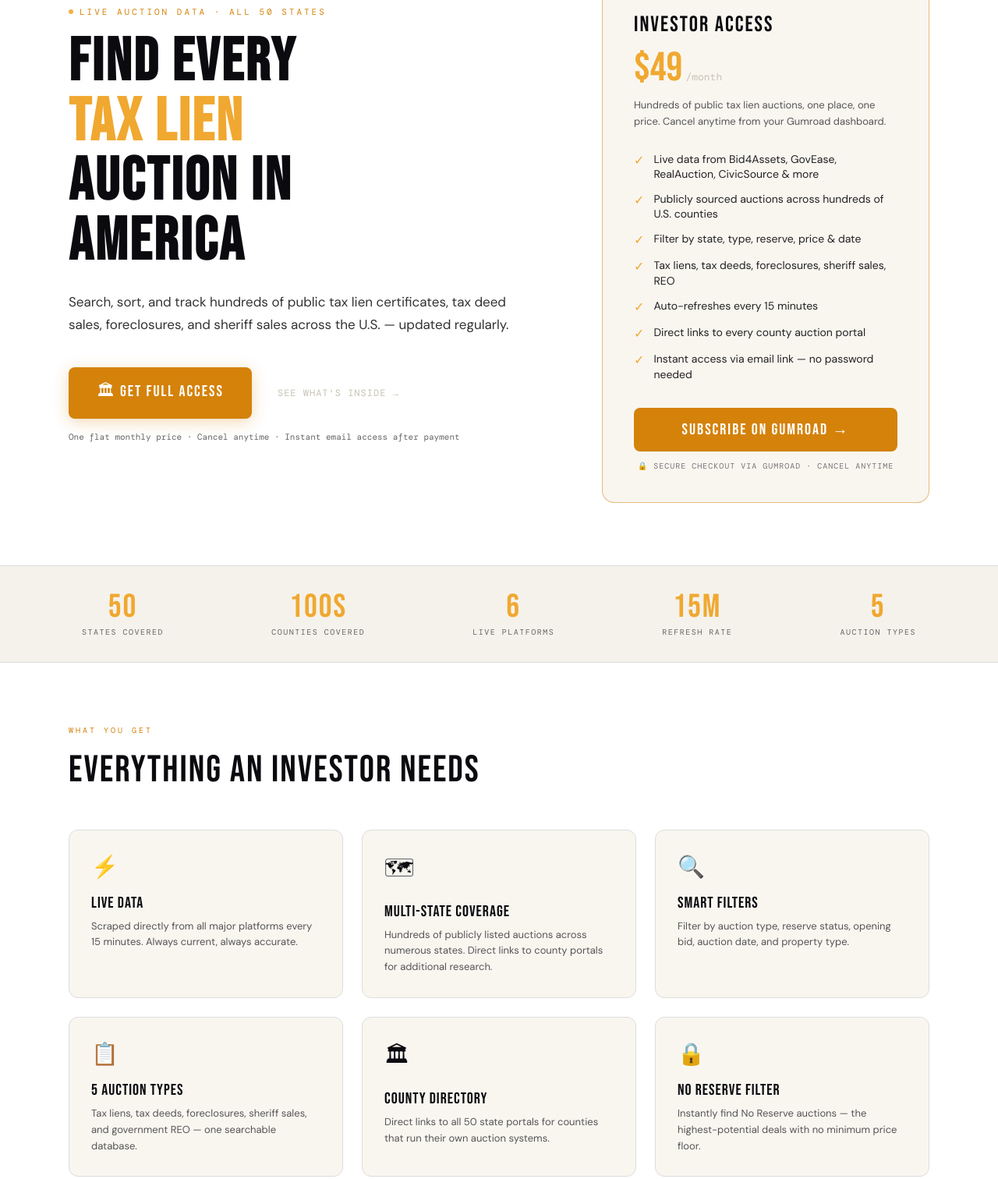
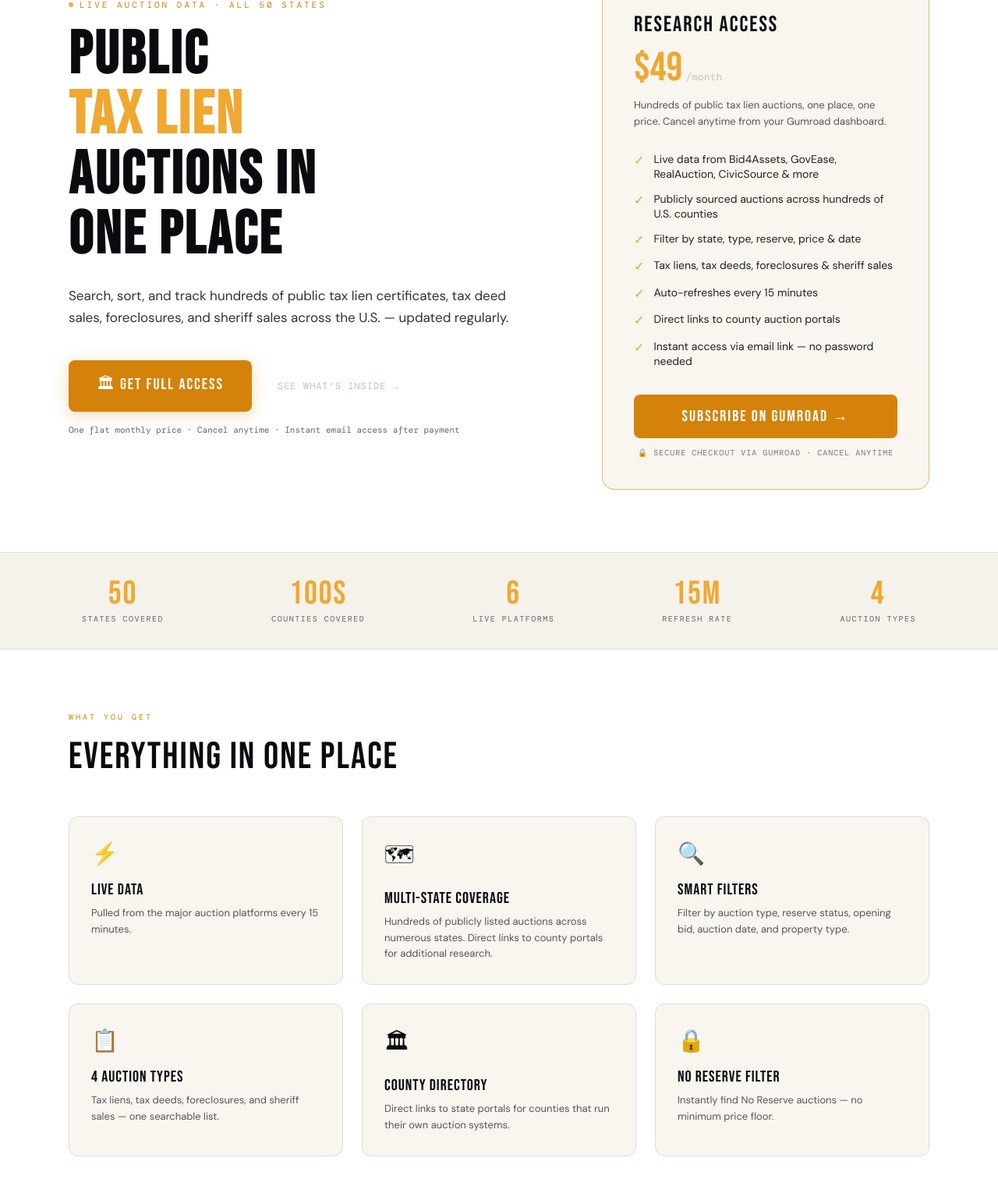
Before and after one commit to MisoPrettyStacks/Lein-auction-site-, a plain HTML site: page index.html in a window 1280 px wide. Shown: the part 242-1754 px from the top of the page at 78% size. Drawn offline with nearby package versions, Linux system fonts and the light colour scheme; no server answers; a web font is replaced by a local one.

Commit message:
copy: drop every-auction guarantee, remove investor/REO wording, reframe as personal research access

```diff
--- a/index.html
+++ b/index.html
@@ -2,7 +2,7 @@
 <html lang="en">
 <head>
 <meta charset="UTF-8"><meta name="viewport" content="width=device-width, initial-scale=1.0">
-<title>LienVault — U.S. Tax Lien & Real Estate Auction Intelligence</title>
+<title>LienVault — U.S. Tax Lien & Deed Auction Research</title>
 <link href="https://fonts.googleapis.com/css2?family=Bebas+Neue&family=DM+Mono:wght@300;400;500&family=DM+Sans:opsz,wght@9..40,300;9..40,400;9..40,500;9..40,600&display=swap" rel="stylesheet">
 <style>
 :root{--ink:#0a0a0f;--paper:#f5f2eb;--amber:#d4820a;--amber-light:#f0a830;--amber-pale:#fdf3dc;--rust:#b84a1a;--steel:#1a2535;--mist:#e8e4da;--fog:#c8c2b4;--white:#fff;--mono:'DM Mono',monospace;--sans:'DM Sans',sans-serif;--display:'Bebas Neue',sans-serif}
@@ -89,7 +89,7 @@ footer{background:#f5f2eb;border-top:1px solid #ddd;padding:28px 48px;display:fl
 <div class="hero">
   <div>
     <div class="hero-eyebrow"><div class="hero-dot"></div> Live Auction Data · All 50 States</div>
-    <h1>FIND EVERY<br><span>TAX LIEN</span><br>AUCTION IN<br>AMERICA</h1>
+    <h1>PUBLIC<br><span>TAX LIEN</span><br>AUCTIONS IN<br>ONE PLACE</h1>
     <p class="hero-sub">Search, sort, and track hundreds of public tax lien certificates, tax deed sales, foreclosures, and sheriff sales across the U.S. — updated regularly.</p>
     <div class="hero-actions">
       <a href="#subscribe" class="btn-primary">🏛 Get Full Access</a>
@@ -100,16 +100,16 @@ footer{background:#f5f2eb;border-top:1px solid #ddd;padding:28px 48px;display:fl
 
   <div class="price-card" id="subscribe">
     <div class="price-badge">Monthly Subscription</div>
-    <div class="price-name">INVESTOR ACCESS</div>
+    <div class="price-name">RESEARCH ACCESS</div>
     <div class="price-amount"><div class="price-dollar">$49</div><div class="price-period">/month</div></div>
     <div class="price-desc">Hundreds of public tax lien auctions, one place, one price. Cancel anytime from your Gumroad dashboard.</div>
     <ul class="feature-list">
       <li class="feature-item"><span class="feature-check">✓</span> Live data from Bid4Assets, GovEase, RealAuction, CivicSource & more</li>
       <li class="feature-item"><span class="feature-check">✓</span> Publicly sourced auctions across hundreds of U.S. counties</li>
       <li class="feature-item"><span class="feature-check">✓</span> Filter by state, type, reserve, price & date</li>
-      <li class="feature-item"><span class="feature-check">✓</span> Tax liens, tax deeds, foreclosures, sheriff sales, REO</li>
+      <li class="feature-item"><span class="feature-check">✓</span> Tax liens, tax deeds, foreclosures & sheriff sales</li>
       <li class="feature-item"><span class="feature-check">✓</span> Auto-refreshes every 15 minutes</li>
-      <li class="feature-item"><span class="feature-check">✓</span> Direct links to every county auction portal</li>
+      <li class="feature-item"><span class="feature-check">✓</span> Direct links to county auction portals</li>
       <li class="feature-item"><span class="feature-check">✓</span> Instant access via email link — no password needed</li>
     </ul>
     <a href="REPLACE_WITH_YOUR_GUMROAD_LINK" class="price-cta" id="gumroad-link">SUBSCRIBE ON GUMROAD →</a>
@@ -123,20 +123,20 @@ footer{background:#f5f2eb;border-top:1px solid #ddd;padding:28px 48px;display:fl
     <div class="stat-item"><div class="stat-num">100s</div><div class="stat-label">Counties Covered</div></div>
     <div class="stat-item"><div class="stat-num">6</div><div class="stat-label">Live Platforms</div></div>
     <div class="stat-item"><div class="stat-num">15m</div><div class="stat-label">Refresh Rate</div></div>
-    <div class="stat-item"><div class="stat-num">5</div><div class="stat-label">Auction Types</div></div>
+    <div class="stat-item"><div class="stat-num">4</div><div class="stat-label">Auction Types</div></div>
   </div>
 </div>
 
 <div class="features" id="features">
   <div class="section-label">What You Get</div>
-  <div class="section-title">EVERYTHING AN INVESTOR NEEDS</div>
+  <div class="section-title">EVERYTHING IN ONE PLACE</div>
   <div class="features-grid">
-    <div class="feature-card"><div class="feature-icon">⚡</div><div class="feature-title">LIVE DATA</div><div class="feature-desc">Scraped directly from all major platforms every 15 minutes. Always current, always accurate.</div></div>
+    <div class="feature-card"><div class="feature-icon">⚡</div><div class="feature-title">LIVE DATA</div><div class="feature-desc">Pulled from the major auction platforms every 15 minutes.</div></div>
     <div class="feature-card"><div class="feature-icon">🗺</div><div class="feature-title">MULTI-STATE COVERAGE</div><div class="feature-desc">Hundreds of publicly listed auctions across numerous states. Direct links to county portals for additional research.</div></div>
     <div class="feature-card"><div class="feature-icon">🔍</div><div class="feature-title">SMART FILTERS</div><div class="feature-desc">Filter by auction type, reserve status, opening bid, auction date, and property type.</div></div>
-    <div class="feature-card"><div class="feature-icon">📋</div><div class="feature-title">5 AUCTION TYPES</div><div class="feature-desc">Tax liens, tax deeds, foreclosures, sheriff sales, and government REO — one searchable database.</div></div>
-    <div class="feature-card"><div class="feature-icon">🏛</div><div class="feature-title">COUNTY DIRECTORY</div><div class="feature-desc">Direct links to all 50 state portals for counties that run their own auction systems.</div></div>
-    <div class="feature-card"><div class="feature-icon">🔒</div><div class="feature-title">NO RESERVE FILTER</div><div class="feature-desc">Instantly find No Reserve auctions — the highest-potential deals with no minimum price floor.</div></div>
+    <div class="feature-card"><div class="feature-icon">📋</div><div class="feature-title">4 AUCTION TYPES</div><div class="feature-desc">Tax liens, tax deeds, foreclosures, and sheriff sales — one searchable list.</div></div>
+    <div class="feature-card"><div class="feature-icon">🏛</div><div class="feature-title">COUNTY DIRECTORY</div><div class="feature-desc">Direct links to state portals for counties that run their own auction systems.</div></div>
+    <div class="feature-card"><div class="feature-icon">🔒</div><div class="feature-title">NO RESERVE FILTER</div><div class="feature-desc">Instantly find No Reserve auctions — no minimum price floor.</div></div>
   </div>
 </div>
 
@@ -147,14 +147,14 @@ footer{background:#f5f2eb;border-top:1px solid #ddd;padding:28px 48px;display:fl
     <div class="steps">
       <div class="step"><div class="step-num">01</div><div class="step-title">SUBSCRIBE ON GUMROAD</div><div class="step-desc">Click above. Complete your monthly subscription on Gumroad. Takes 60 seconds.</div></div>
       <div class="step"><div class="step-num">02</div><div class="step-title">CHECK YOUR EMAIL</div><div class="step-desc">Instantly receive your personal access link. No username or password to remember — ever.</div></div>
-      <div class="step"><div class="step-num">03</div><div class="step-title">START FINDING DEALS</div><div class="step-desc">Click your link and you're inside. Search live auctions, set filters, bookmark your link.</div></div>
+      <div class="step"><div class="step-num">03</div><div class="step-title">START BROWSING</div><div class="step-desc">Click your link and you're inside. Search live auctions, set filters, bookmark your link.</div></div>
     </div>
   </div>
 </div>
 
 <div class="cta-band">
-  <h2>READY TO FIND YOUR NEXT DEAL?</h2>
-  <p>Join real estate investors using LienVault to track hundreds of public tax lien and deed auctions across the country.</p>
+  <h2>READY TO TAKE A LOOK?</h2>
+  <p>I'm a regular person who researches public tax lien and deed auctions across the country. Subscribing gets you access to the same research I use — hundreds of listings, gathered in one place.</p>
   <a href="REPLACE_WITH_YOUR_GUMROAD_LINK" class="btn-primary">🏛 Subscribe Now — $49/month</a>
 </div>
 
```
